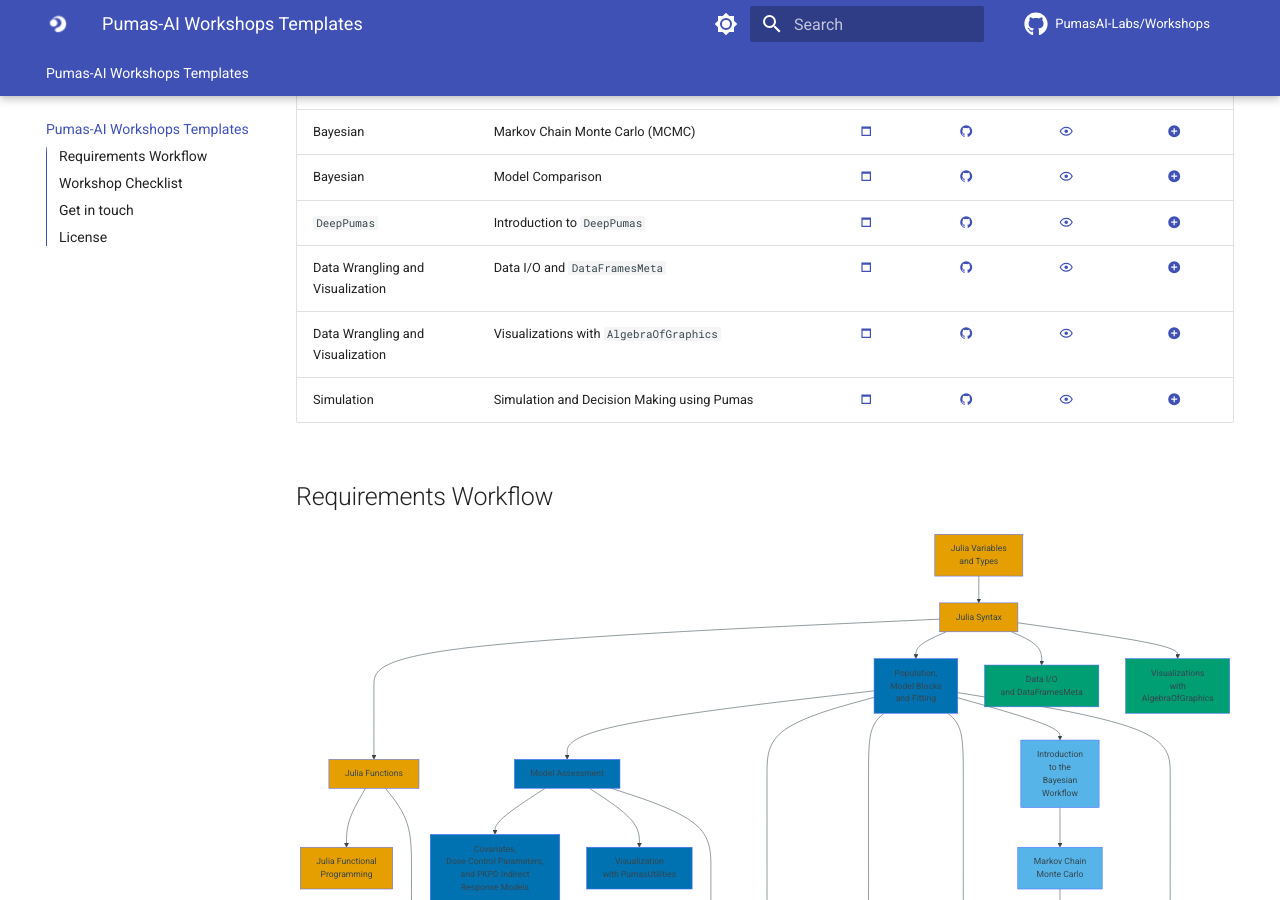
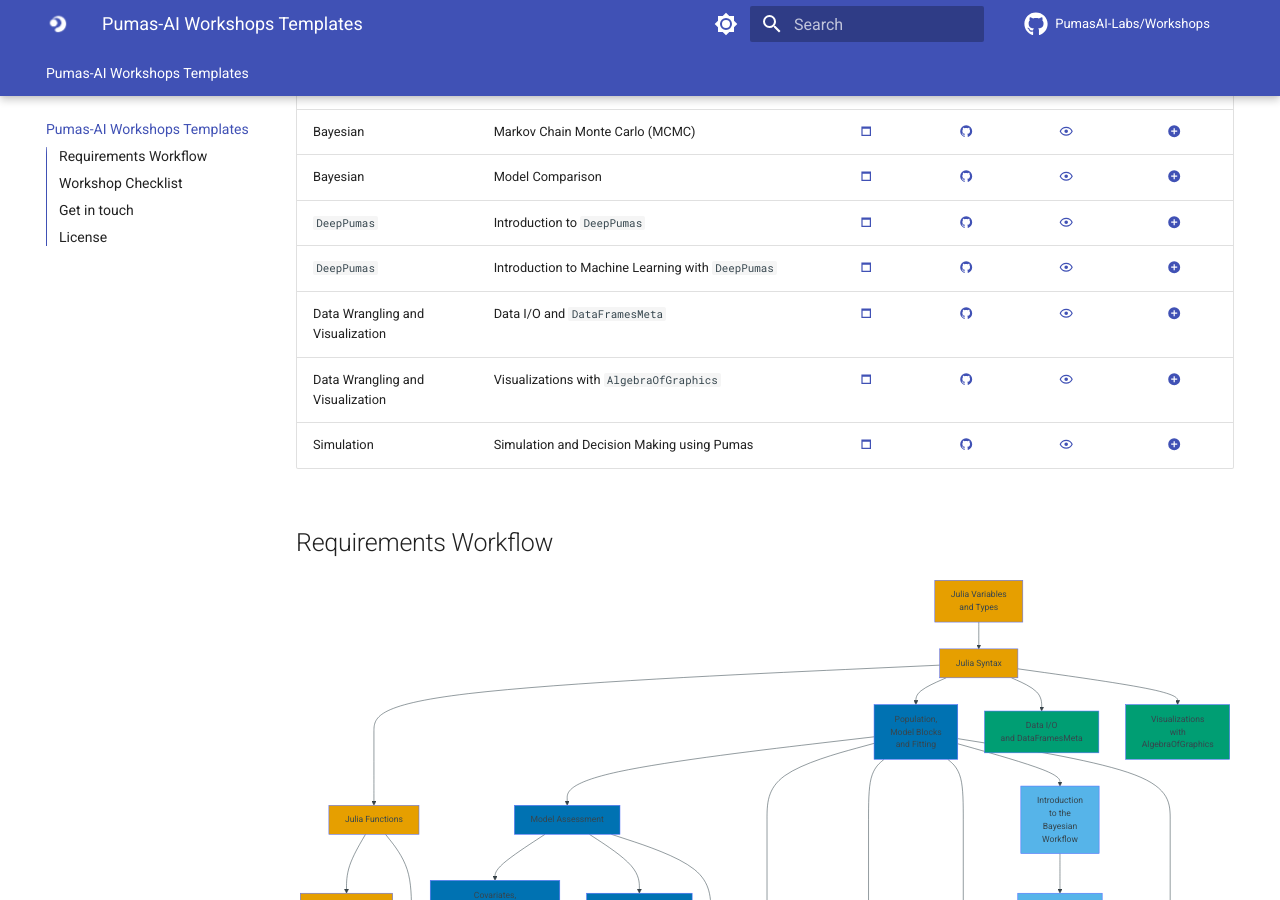
Before and after one commit to PumasAI-Labs/Workshops, an MkDocs documentation site: the page built from docs/index.md, in a window 1280 px wide and 900 px high, scrolled down 840 px. Built offline with MkDocs 1.6.1 and Material for MkDocs 9.7.7, drawn with Linux system fonts in a browser that asks for light colours; comment, search, counter and statistics services are not loaded.

Commit message:
Update index.md
add new entry and links to the `PumasAI-Labs/DeepPumas-Intro-ML`

```diff
--- a/docs/index.md
+++ b/docs/index.md
@@ -23,6 +23,7 @@
 | Bayesian                         | Markov Chain Monte Carlo (MCMC)                                        | [:material-window-maximize:](PLACEHOLDER) | [:material-github:](PLACEHOLDER) | [:material-eye-outline:](PLACEHOLDER) | [:material-plus-circle:](PLACEHOLDER) |
 | Bayesian                         | Model Comparison                                                       | [:material-window-maximize:](PLACEHOLDER) | [:material-github:](PLACEHOLDER) | [:material-eye-outline:](PLACEHOLDER) | [:material-plus-circle:](PLACEHOLDER) |
 | `DeepPumas`                      | Introduction to `DeepPumas`                                            | [:material-window-maximize:](PLACEHOLDER) | [:material-github:](PLACEHOLDER) | [:material-eye-outline:](PLACEHOLDER) | [:material-plus-circle:](PLACEHOLDER) |
+| `DeepPumas`                      | Introduction to Machine Learning with `DeepPumas`                                            | [:material-window-maximize:](https://pumasai-labs.github.io/DeepPumas-Intro-ML/) | [:material-github:](https://github.com/PumasAI-Labs/DeepPumas-Intro-ML/) | [:material-eye-outline:](https://pumasai-labs.github.io/DeepPumas-Intro-ML/reference/) | [:material-plus-circle:](https://pumasai-labs.github.io/DeepPumas-Intro-ML/instructors/) |
 | Data Wrangling and Visualization | Data I/O and `DataFramesMeta`                                          | [:material-window-maximize:](https://pumasai-labs.github.io/Data-Wrangling/) | [:material-github:](https://github.com/PumasAI-Labs/Data-Wrangling) | [:material-eye-outline:](https://pumasai-labs.github.io/Data-Wrangling/reference/) | [:material-plus-circle:](https://pumasai-labs.github.io/Data-Wrangling/instructors/) |
 | Data Wrangling and Visualization | Visualizations with `AlgebraOfGraphics`                                | [:material-window-maximize:](https://pumasai-labs.github.io/Data-Visualization/) | [:material-github:](https://github.com/PumasAI-Labs/Data-Visualization) | [:material-eye-outline:](https://pumasai-labs.github.io/Data-Visualization/reference/) | [:material-plus-circle:](https://pumasai-labs.github.io/Data-Visualization/instructors/) |
 | Simulation                       | Simulation and Decision Making using Pumas                              | [:material-window-maximize:](PLACEHOLDER) | [:material-github:](PLACEHOLDER) | [:material-eye-outline:](PLACEHOLDER) | [:material-plus-circle:](PLACEHOLDER) |
```
